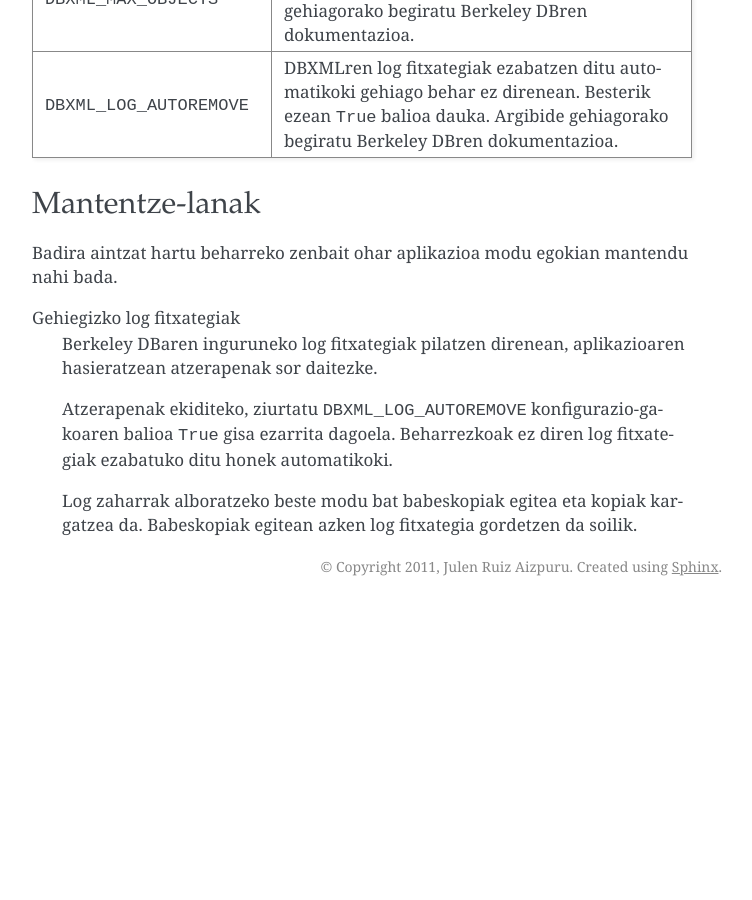
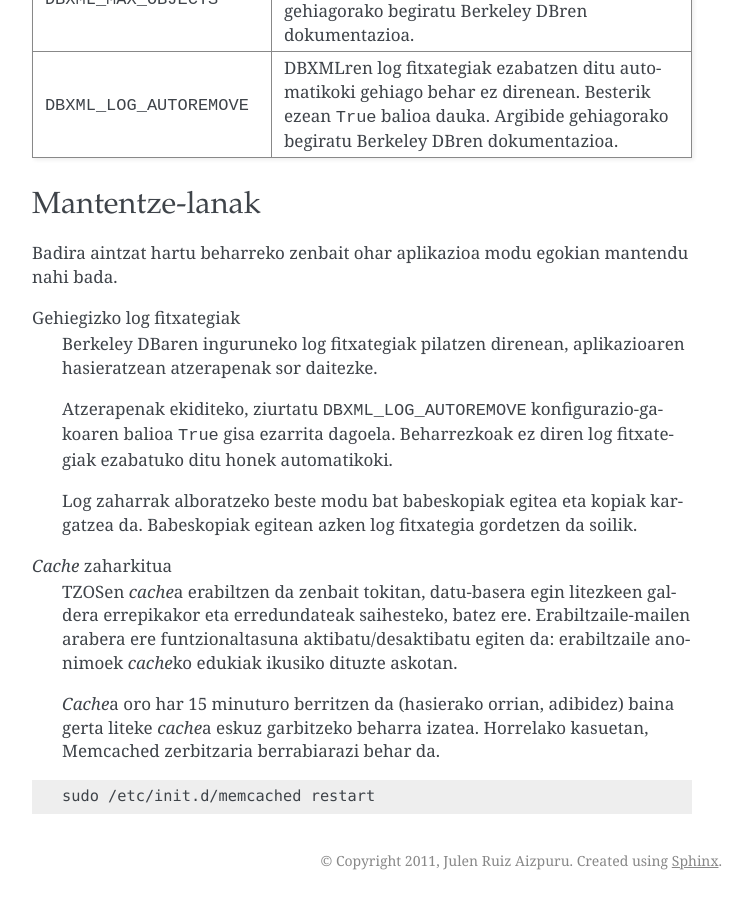
Before and after one commit to julen/tzos, a Sphinx documentation site: the page built from docs/konfigurazioa.rst, in a window 1280 px wide and 900 px high, scrolled down 2412 px. Shown: the whole window, without its empty margins (388-1140 px from the left). Built offline with Sphinx 7.4.7, drawn with Linux system fonts in a browser that asks for light colours; before the commit the page ends 3018 px from its top, so only the background shows below that.

Commit message:
Expanded troubleshooting information.

```diff
--- a/docs/konfigurazioa.rst
+++ b/docs/konfigurazioa.rst
@@ -38,3 +38,18 @@ Gehiegizko log fitxategiak
 
     Log zaharrak alboratzeko beste modu bat babeskopiak egitea eta kopiak
     kargatzea da. Babeskopiak egitean azken log fitxategia gordetzen da soilik.
+
+`Cache` zaharkitua
+    TZOSen `cache`\a erabiltzen da zenbait tokitan, datu-basera egin litezkeen
+    galdera errepikakor eta erredundateak saihesteko, batez ere.
+    Erabiltzaile-mailen arabera ere funtzionaltasuna aktibatu/desaktibatu
+    egiten da: erabiltzaile anonimoek `cache`\ko edukiak ikusiko dituzte
+    askotan.
+
+    `Cache`\a oro har 15 minuturo berritzen da (hasierako orrian, adibidez)
+    baina gerta liteke `cache`\a eskuz garbitzeko beharra izatea. Horrelako
+    kasuetan, Memcached zerbitzaria berrabiarazi behar da.
+
+.. code-block:: bash
+
+    sudo /etc/init.d/memcached restart
```
